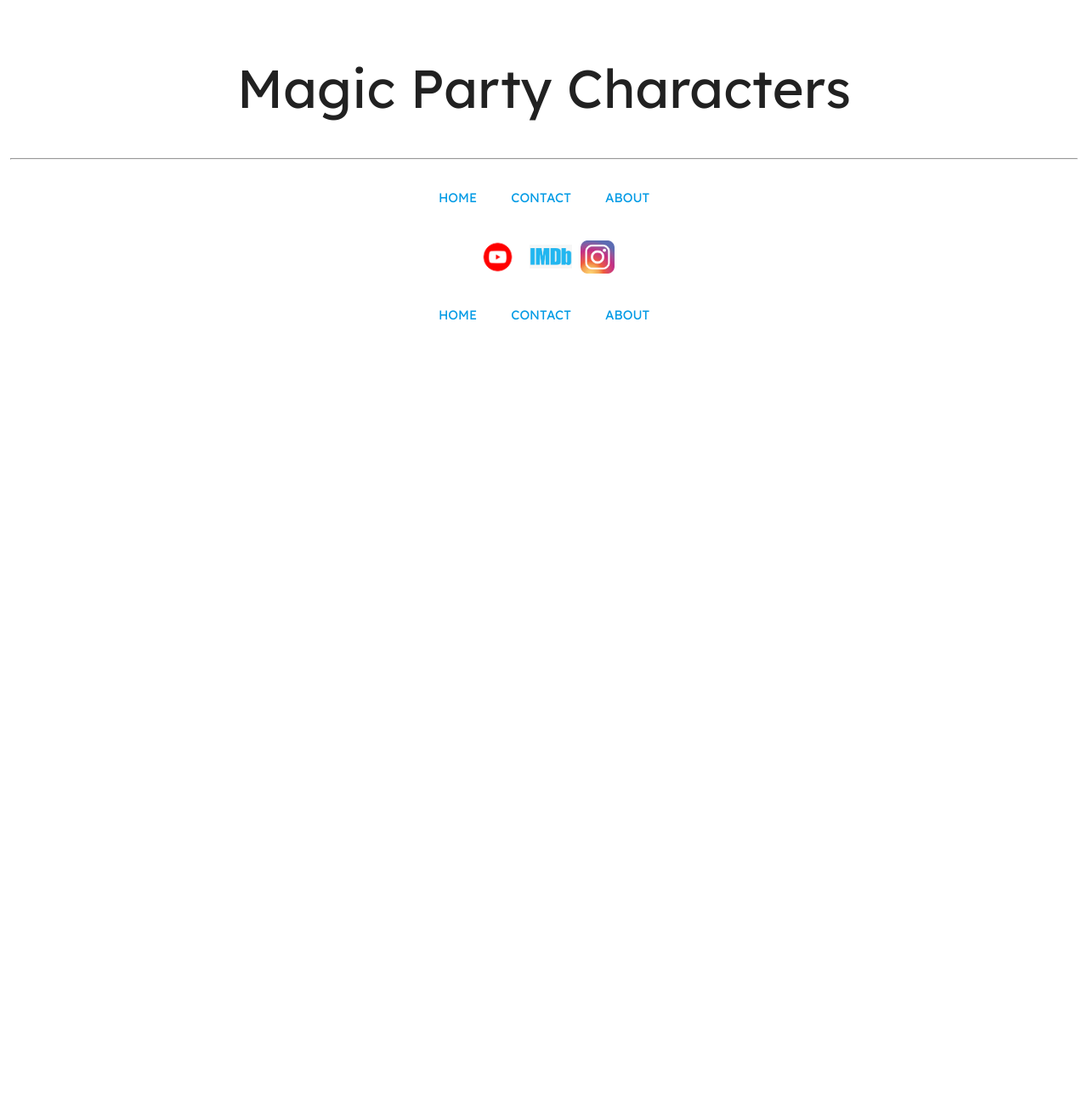
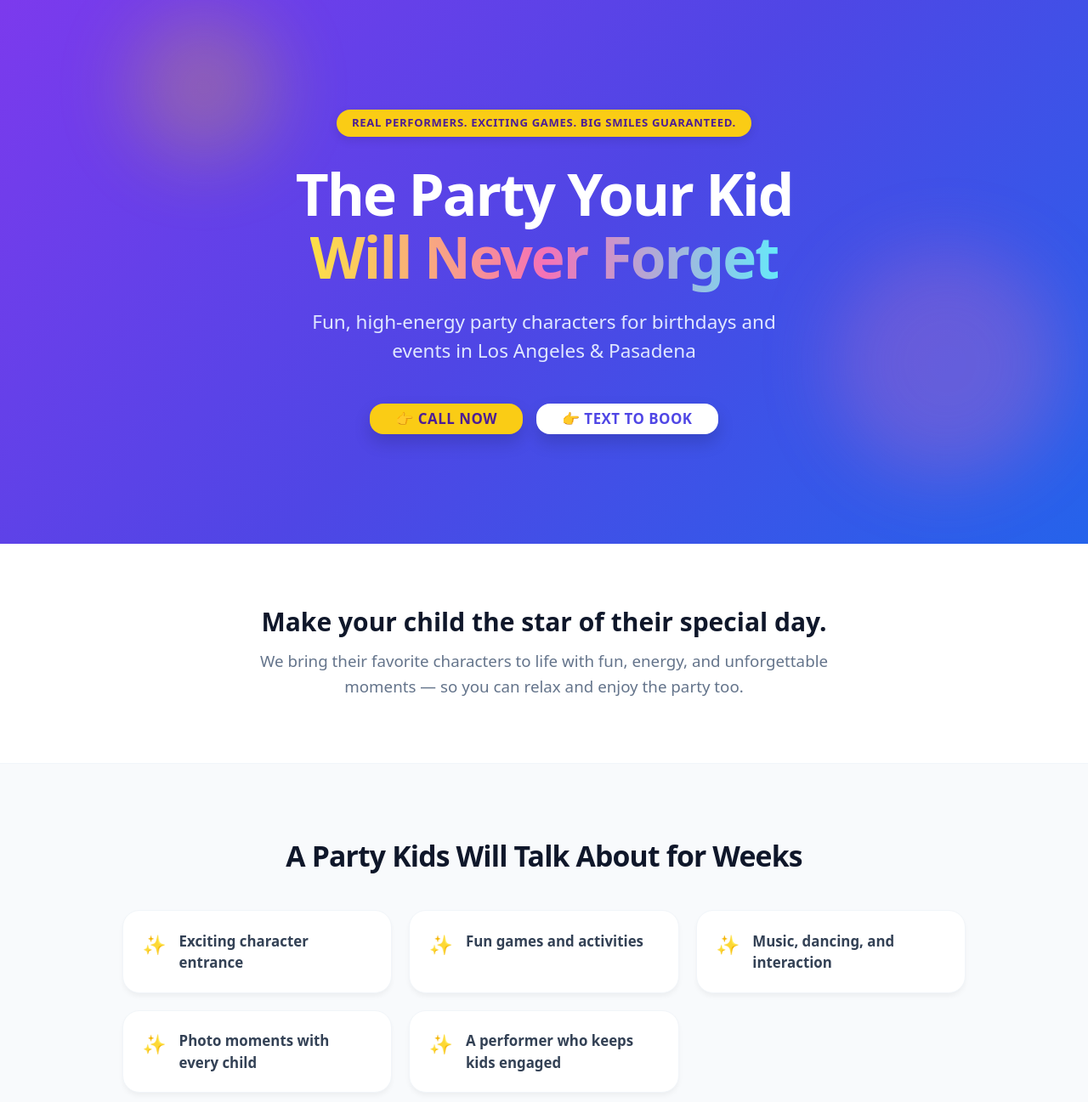
Before and after one commit to darkeyesdesign/magic-party-characters, a Next.js app: page / in a window 1280 px wide. Shown: the top 1297 px of the page at 85% size. Before the commit the page ends 824 px from the top, so only its background shows below. Built offline with nearby package versions, Linux system fonts and the light colour scheme.

Commit message:
basic splash page

```diff
--- a/pages/index.js
+++ b/pages/index.js
@@ -17,35 +17,193 @@ const lexend = Lexend({ subsets: ['latin-ext'] });
 export default function Home() {
   return (
  <>
-{/* HEAD METADATA */}
-	<HeaderPart />
+    <div className="splash-container">
 
-{/* SET UP Styles AND Font */}
-  <main className={`${styles.main} ${lexend.className}`}>
-{/*    <main className={`${styles.main} ${inter.className}`}>*/}
+      {/* 1. HERO */}
+      <section className="hero-section">
+        <div className="hero-blob blob-1"></div>
+        <div className="hero-blob blob-2"></div>
 
-{/*	PAGE TITLE */}
-		<div className={styles.title}>
-			<h1>Magic Party Characters</h1>
-		</div>
-		<hr />
+        <div className="hero-content">
+          <span className="trust-badge">
+            Real performers. Exciting games. Big smiles guaranteed.
+          </span>
+          <h1 className="hero-headline">
+            The Party Your Kid <br />
+            <span className="gradient-text">Will Never Forget</span>
+          </h1>
+          <p className="hero-subheadline">
+            Fun, high-energy party characters for birthdays and events in Los Angeles & Pasadena
+          </p>
+          <div className="hero-actions">
+            <a href="tel:tbc" className="btn btn-primary">👉 Call Now</a>
+            <a href="sms:tbc" className="btn btn-secondary">👉 Text to Book</a>
+          </div>
+        </div>
+      </section>
 
-{/* NAVIGATION */}
-		<div className={styles.navigation}>
-		  <Navigation />
-		</div>
+      {/* 2. QUICK INTRO */}
+      <section className="intro-section">
+        <div className="content-wrapper-narrow">
+          <h2>Make your child the star of their special day.</h2>
+          <p>
+            We bring their favorite characters to life with fun, energy, and unforgettable moments — so you can relax and enjoy the party too.
+          </p>
+        </div>
+      </section>
 
-{/* SOCIALS */}
-		<div className={styles.socials_container}>
-			<SocialIcons />
-		</div>
+      {/* 3. WHAT YOU GET */}
+      <section className="features-section">
+        <div className="content-wrapper">
+          <h2 className="section-title">A Party Kids Will Talk About for Weeks</h2>
 
-{/* FOOTER LINKS */}
-		<div className={styles.navigation}>
-			<Navigation />
-		</div>
+          <div className="features-grid">
+            {[
+              "Exciting character entrance",
+              "Fun games and activities",
+              "Music, dancing, and interaction",
+              "Photo moments with every child",
+              "A performer who keeps kids engaged"
+            ].map((item, index) => (
+              <div key={index} className="feature-card">
+                <span className="feature-icon">✨</span>
+                <p className="feature-text">{item}</p>
+              </div>
+            ))}
+          </div>
 
-  	</main>
-  </>
+          <div className="alert-banner">
+            <p>👉 No awkward silence. No bored kids.</p>
+          </div>
+        </div>
+      </section>
+
+      {/* 4. SERVICES & 5. CHARACTERS */}
+      <section className="offerings-section">
+        <div className="content-wrapper">
+          <div className="services-block">
+            <h2 className="section-title">Perfect for Every Celebration</h2>
+            <div className="badge-container">
+              {["Birthday Parties", "Superhero Events", "Princess Parties", "School Events", "Family Gatherings"].map((service, i) => (
+                <span key={i} className="service-badge">{service}</span>
+              ))}
+            </div>
+          </div>
+
+          <div className="divider"></div>
+
+          <div className="characters-block">
+            <h3 className="section-subtitle">Your Child’s Favorite Characters</h3>
+            <p className="section-desc">Have a request? Ask us — we’ll make it happen.</p>
+
+            <div className="characters-grid">
+              {[
+                { title: "Superheroes", icon: "🦸‍♂️" },
+                { title: "Princesses", icon: "👸" },
+                { title: "Robot characters", icon: "🤖" },
+                { title: "Party entertainers", icon: "🎨" }
+              ].map((char, i) => (
+                <div key={i} className="character-card">
+                  <div className="character-icon">{char.icon}</div>
+                  <h4>{char.title}</h4>
+                </div>
+              ))}
+            </div>
+          </div>
+        </div>
+      </section>
+
+      {/* 6. WHY PARENTS CHOOSE US */}
+      <section className="why-us-section">
+        <div className="content-wrapper">
+          <h2 className="section-title">Trusted by Local Families</h2>
+
+          <div className="why-us-grid">
+            {[
+              "Professional and friendly performers",
+              "High-quality costumes",
+              "Great with kids of all ages",
+              "On time and reliable",
+              "Easy, stress-free booking"
+            ].map((reason, i) => (
+              <div key={i} className="why-card">
+                <span className="check-icon">✓</span>
+                <p>{reason}</p>
+              </div>
+            ))}
+          </div>
+
+          <p className="why-footer-note">
+            👉 We make your life easier — and your child’s day unforgettable.
+          </p>
+        </div>
+      </section>
+
+      {/* 7. HOW IT WORKS */}
+      <section className="steps-section">
+        <div className="content-wrapper">
+          <h2 className="section-title">Simple and Fast Booking</h2>
+
+          <div className="steps-grid">
+            {[
+              { step: "1", title: "Tell us your date and location" },
+              { step: "2", title: "Choose your character" },
+              { step: "3", title: "We handle the rest" }
+            ].map((item, i) => (
+              <div key={i} className="step-card">
+                <span className="step-number">{item.step}</span>
+                <h3>{item.title}</h3>
+              </div>
+            ))}
+          </div>
+        </div>
+      </section>
+
+      {/* 8. SERVICE AREA */}
+      <section className="area-section">
+        <div className="content-wrapper-narrow">
+          <span className="area-icon">📍</span>
+          <h2>Serving Los Angeles, Pasadena & Nearby Areas</h2>
+          <p>Have a different location? Contact us to check availability.</p>
+        </div>
+      </section>
+
+      {/* 9. CALL TO ACTION & 10. CONTACT */}
+      <section className="cta-section">
+        <div className="content-wrapper-narrow">
+          <h2 className="cta-headline">Ready to Make Your <br />Child’s Day Special?</h2>
+          <p className="cta-urgency">Weekend dates fill up fast.</p>
+          <p className="cta-subtext">👉 Call or text now to check availability</p>
+
+          <div className="contact-card">
+            <div className="contact-list">
+              <a href="tel:tbc" className="contact-item">
+                <span className="item-icon">📞</span>
+                <div>
+                  <label>Call / Text</label>
+                  <span>tbc</span>
+                </div>
+              </a>
+              <a href="https://instagram.com/tbc" target="_blank" rel="noopener noreferrer" className="contact-item">
+                <span className="item-icon">📸</span>
+                <div>
+                  <label>Instagram</label>
+                  <span>@tbc</span>
+                </div>
+              </a>
+              <a href="mailto:tbc" className="contact-item">
+                <span className="item-icon">✉️</span>
+                <div>
+                  <label>Email</label>
+                  <span>tbc</span>
+                </div>
+              </a>
+            </div>
+          </div>
+        </div>
+      </section>
+
+    </div>
+ </>
   )
 }
```
Also changed, not shown: 2 other files (tests, documents, lock files or other folders).
